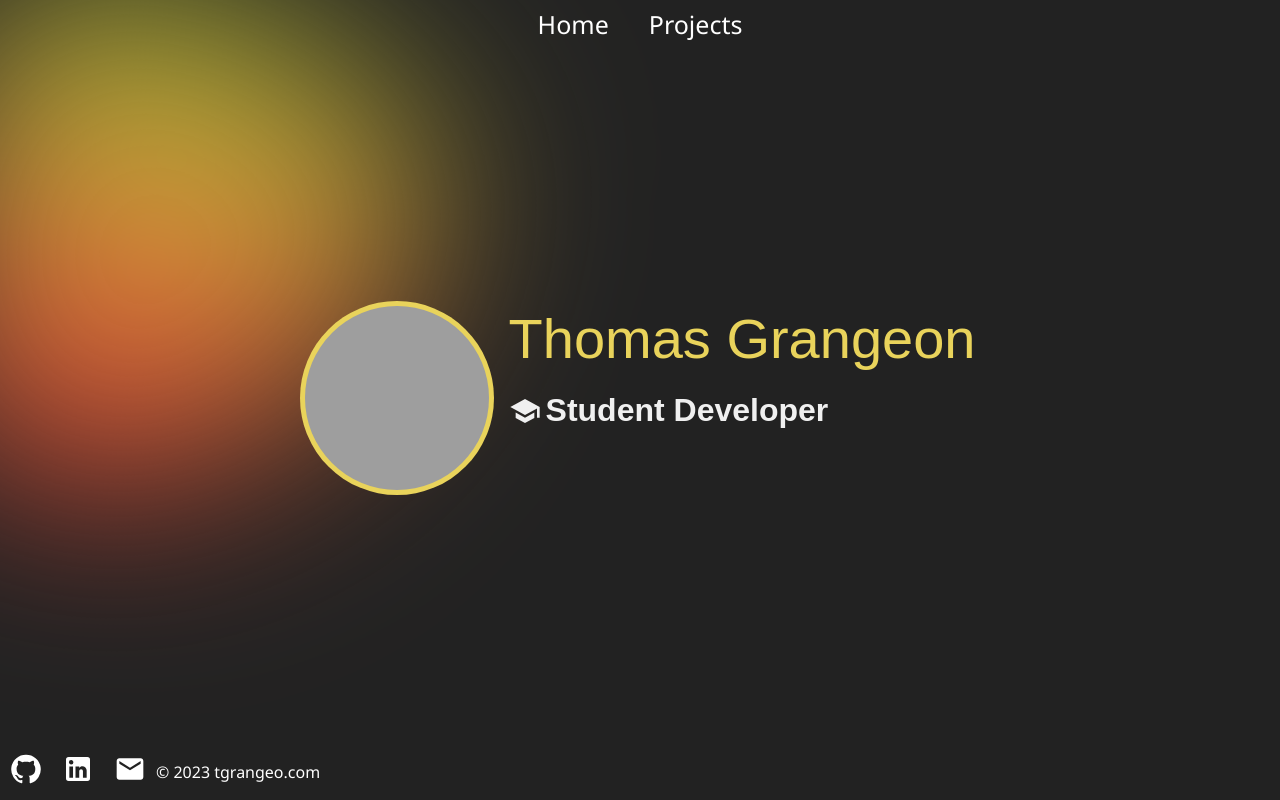
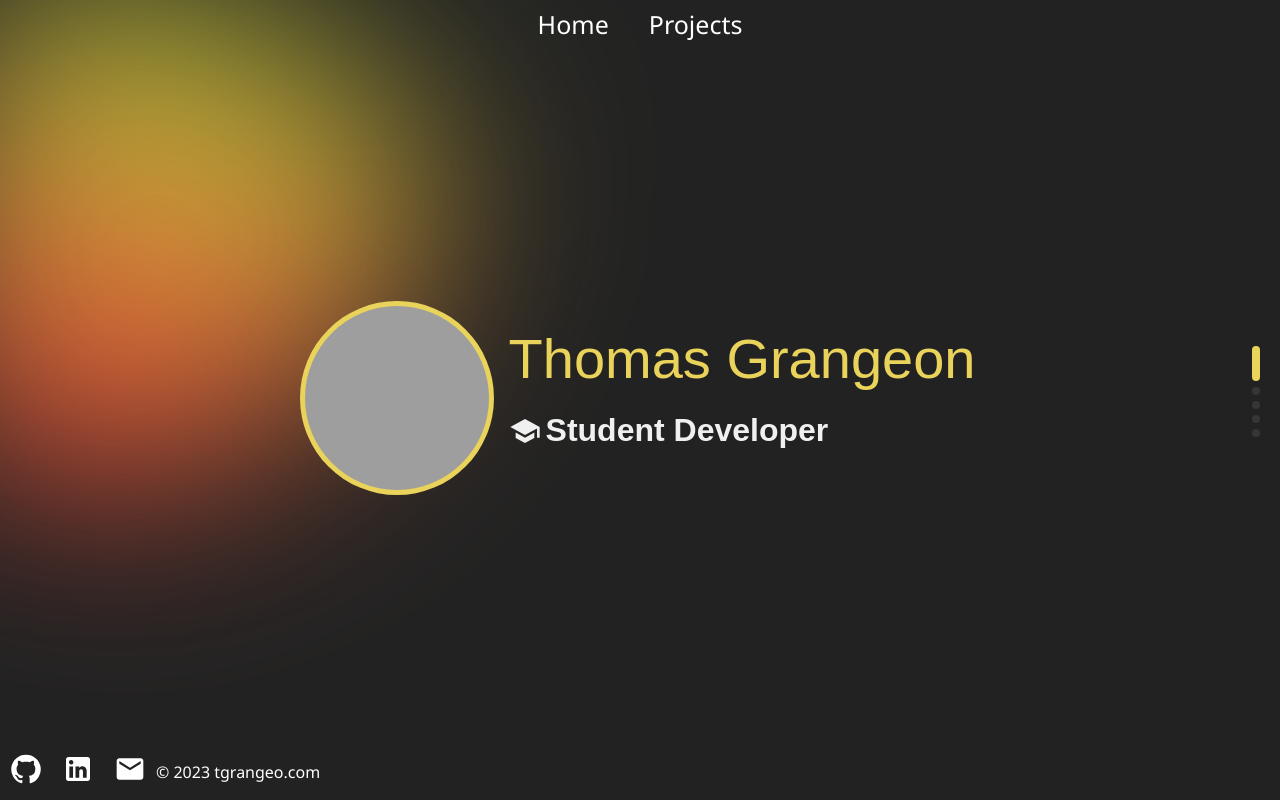
Before and after one commit to tgrangeo/Portfolio, a React (Create React App) app: page / in a window 1280 px wide. Built offline with nearby package versions, Linux system fonts and the light colour scheme; grey boxes are pictures that could not be loaded.

Commit message:
adding pagination

```diff
--- a/src/pages/Home.js
+++ b/src/pages/Home.js
@@ -1,7 +1,8 @@
 import React from 'react'
 import { Mousewheel } from 'swiper';
 import { Swiper, SwiperSlide } from "swiper/react";
-
+import { Pagination } from 'swiper';
+import 'swiper/css/pagination';
 
 import "swiper/css";
 import "../styles/Home.css"
@@ -19,10 +20,18 @@ function Home() {
 		mousewheel: true,
 		parallax: true,
 		speed: 600,
-		modules: [Mousewheel],
+		pagination: {
+			el: '.custom-pagination',
+			clickable: true,
+			renderPagination: function (index, className) {
+				return '<div class="' + className + '"></div>';
+			}
+		},
+		modules: [Mousewheel, Pagination],
 	}
 	return (
 		<div className='home'>
+			<div className="custom-pagination"></div>
 			<div className='about'>
 				<Swiper {...swiperConf}>
 					<SwiperSlide class="swiper-slide"><HomeSlide /></SwiperSlide>
--- a/src/styles/HomeSlide/HomeSlide.css
+++ b/src/styles/HomeSlide/HomeSlide.css
@@ -7,6 +7,34 @@ html {
 .swiper {
 	width: 100%;
 	height: 100vh;
+}
+
+.custom-pagination {
+	position: fixed;
+	background-color: transparent;
+	z-index: 998;
+	width: 20px;
+	height: 15%;
+
+}
+
+.swiper-pagination-bullet {
+	transition: 0.42s !important;
+	width: 1vh;
+	height: 1vh;
+	z-index: 999;
+	text-align: center;
+	line-height: 2vh;
+	font-size: 12px;
+	background: rgb(133, 133, 133);
+}
+
+.swiper-pagination-bullet-active {
+	color: #fff;
+	z-index: 999;
+	height: 35px;
+	border-radius: 10px;
+	background: #e9d35b;
 }
 
 .swiper-container,
@@ -37,7 +65,7 @@ html {
 /* home Slide */
 .homeContent {
 	display: flex;
-	align-items: flex-start;
+	align-items: center;
 	text-align: left;
 }
 
```
